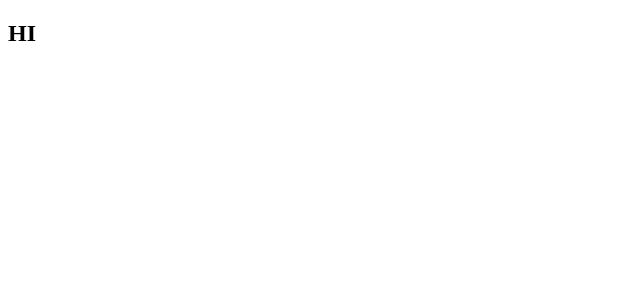
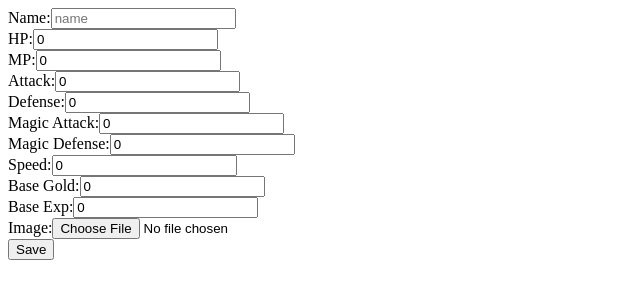
Before and after one commit to jrinehuls/tcg-creator, a React (Vite) app: page / in a window 1280 px wide. Shown: the top 300 px of the page, without its empty margins (0-640 px from the left). Built offline with nearby package versions, Linux system fonts and the light colour scheme.

Commit message:
Make a basic form

```diff
--- a/src/components/App.jsx
+++ b/src/components/App.jsx
@@ -1,11 +1,9 @@
-
+import MonsterForm from "./MonsterForm"
 
 function App() {
 
   return (
-      <h2>
-        HI
-      </h2>
+    <MonsterForm />
   )
 }
 
--- /dev/null
+++ b/src/components/MonsterForm.jsx
@@ -0,0 +1,104 @@
+import { useState } from "react";
+
+function MonsterForm() {
+
+    const defaultMonster = {
+        name: "",
+        hp: 0,
+        mp: 0,
+        attack: 0,
+        defense: 0,
+        magicAttack: 0,
+        magicDefense: 0,
+        speed: 0,
+        baseGold: 0,
+        baseExp: 0,
+        image: ""
+    };
+
+    const [monster, setMonster] = useState(defaultMonster);
+    const [file, setFile] = useState();
+
+    function handleChange(event) {
+        const {name, value} = event.target;
+
+        setMonster(p => {
+            return {
+                ...p,
+                [name]: value
+            };
+        })
+    }
+
+    function handleClick() {
+        console.log(monster);
+    }
+
+    {/* Not being used yet*/}
+    function handleFile(event) {
+        setFile(event.target.files[0]);
+        setMonster(p => {
+            return {
+                ...p,
+                [event.target.name]: [event.target.value]
+            };
+        })
+    }
+
+
+    return(
+        <div>
+            <form>
+                <div className="">
+                    <label>Name:</label>
+                    <input className="" onChange={handleChange} type="text" name="name" value={monster.name} placeholder="name"></input>
+                </div>
+                <div className="">
+                    <label>HP:</label>
+                    <input className="" onChange={handleChange} type="number" name="hp" value={monster.hp}></input>
+                </div>
+                <div className="">
+                    <label>MP:</label>
+                    <input className="" onChange={handleChange} type="number" name="mp" value={monster.mp}></input>
+                </div>
+                <div className="">
+                    <label>Attack:</label>
+                    <input className="" onChange={handleChange} type="number" name="attack" value={monster.attack}></input>
+                </div>
+                <div className="">
+                    <label>Defense:</label>
+                    <input className="" onChange={handleChange} type="number" name="defense" value={monster.defense}></input>
+                </div>
+                <div className="">
+                    <label>Magic Attack:</label>
+                    <input className="" onChange={handleChange} type="number" name="magicAttack" value={monster.magicAttack}></input>
+                </div>
+                <div className="">
+                    <label>Magic Defense:</label>
+                    <input className="" onChange={handleChange} type="number" name="magicDefense" value={monster.magicDefense}></input>
+                </div>
+                <div className="">
+                    <label>Speed:</label>
+                    <input className="" onChange={handleChange} type="number" name="speed" value={monster.speed}></input>
+                </div>
+                <div className="">
+                    <label>Base Gold:</label>
+                    <input className="" onChange={handleChange} type="number" name="baseGold" value={monster.baseGold}></input>
+                </div>
+                <div className="">
+                    <label>Base Exp:</label>
+                    <input className="" onChange={handleChange} type="number" name="baseExp" value={monster.baseExp}></input>
+                </div>
+                <div className="">
+                    <label>Image:</label>
+                    <input className="" onChange={handleChange} type="file" name="image" value={monster.image}></input>
+                </div>
+                <div className="">
+                    <button className="" onClick={handleClick} type="button" >Save</button >
+                </div>
+            </form>
+        </div>
+      );
+}
+
+export default MonsterForm;
```
Also changed, not shown: src/services/monsterService.js (added, +7 -0 lines), src/utils/errorUtils.js (added, +9 -0 lines).
